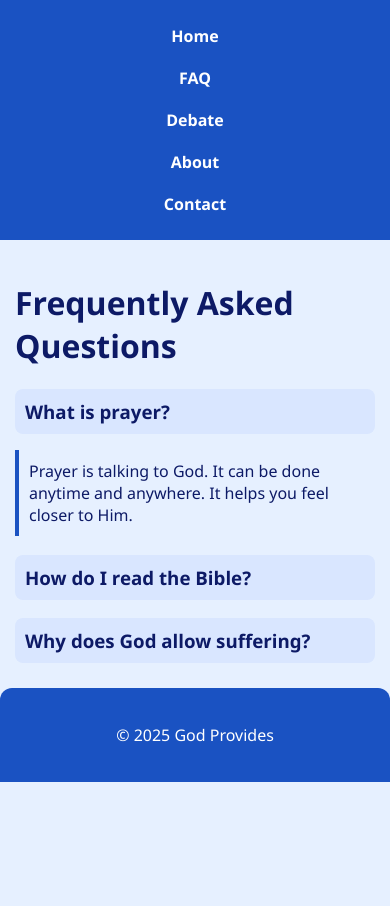
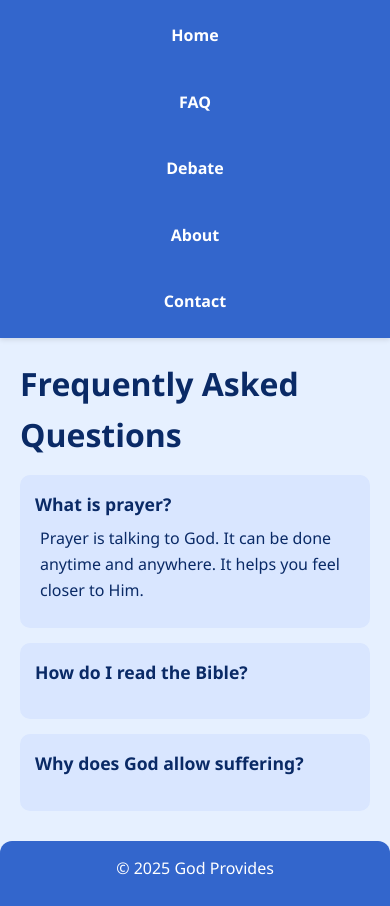
Before and after one commit to GodProvides/ChristianFAQs, a plain HTML site: page faq.html in a window 390 px wide. Both pictures are taken after a click on the element "What is prayer?". Before the commit the page ends 844 px from the top, so only its background shows below. Drawn offline with Linux system fonts and the light colour scheme.

Commit message:
Update style.css

```diff
--- a/css/style.css
+++ b/css/style.css
@@ -1,136 +1,176 @@
-/* ===========================
-   General Styles
-=========================== */
-body {
+/* =========================
+   Base Styles
+========================= */
+* {
   margin: 0;
+  padding: 0;
+  box-sizing: border-box;
   font-family: 'Segoe UI', Tahoma, Geneva, Verdana, sans-serif;
-    background-color: #e6f0ff; /* light blue background */
-    color: #0d1a66; /* dark blue text for readability */
 }
 
-a {
-    text-decoration: none;
-    color: #1a73e8; /* brighter blue for links */
+body {
+  background-color: #e6f0ff; /* light blue background */
+  color: #0a2a66; /* dark blue text */
+  line-height: 1.6;
 }
 
+/* =========================
+   Header & Navigation
+========================= */
 header {
-    background-color: #1a52c2; /* medium blue header */
+  background-color: #3366cc;
   padding: 15px 0;
+  box-shadow: 0 2px 5px rgba(0,0,0,0.1);
 }
 
 header nav ul {
   display: flex;
   justify-content: center;
   list-style: none;
-    margin: 0;
-    padding: 0;
-}
-
-header nav ul li {
-    margin: 0 20px;
+  gap: 25px;
+  flex-wrap: wrap;
 }
 
 header nav ul li a {
-    color: #ffffff;
-    font-weight: bold;
-    transition: color 0.3s ease;
+  color: #fff;
+  text-decoration: none;
+  font-weight: 600;
+  padding: 8px 15px;
+  border-radius: 5px;
+  transition: all 0.3s ease;
 }
 
 header nav ul li a:hover {
-    color: #ffcc00; /* subtle highlight on hover */
+  background-color: #2851a3;
+  transform: translateY(-2px);
+  box-shadow: 0 4px 8px rgba(0,0,0,0.2);
 }
 
+/* =========================
+   Main Sections
+========================= */
 main {
-    padding: 30px 20px;
-    max-width: 1000px;
-    margin: 0 auto;
-}
-
-h1, h2, h3 {
-    color: #0d1a66;
+  max-width: 1200px;
+  margin: 20px auto;
+  padding: 0 20px;
 }
 
 section {
-    margin-bottom: 50px;
-    background-color: #ffffff; /* white sections for contrast */
-    padding: 20px;
+  background-color: #f0f5ff;
   border-radius: 12px;
-    box-shadow: 0px 4px 12px rgba(0,0,0,0.1);
+  padding: 25px;
+  margin-bottom: 25px;
+  box-shadow: 0 4px 10px rgba(0,0,0,0.05);
+  transition: all 0.3s ease;
 }
 
-/* ===========================
+section:hover {
+  transform: translateY(-3px);
+  box-shadow: 0 8px 20px rgba(0,0,0,0.15);
+}
+
+h1, h2 {
+  margin-bottom: 15px;
+  color: #0a2a66;
+}
+
+p {
+  margin-bottom: 10px;
+}
+
+/* =========================
    Video Section
-=========================== */
+========================= */
 #video-of-the-month iframe {
   width: 100%;
+  max-width: 100%;
   height: 315px;
-    border-radius: 8px;
-    border: none;
+  border-radius: 10px;
+  box-shadow: 0 6px 15px rgba(0,0,0,0.1);
+  transition: all 0.3s ease;
 }
 
-/* ===========================
+/* =========================
    Newsletter Section
-=========================== */
+========================= */
 #newsletter iframe {
   width: 100%;
+  max-width: 640px;
   height: 600px;
-    border: none;
-    border-radius: 8px;
-    transform: none !important;      /* prevent scaling */
-    transition: none !important;     /* prevent hover blur */
+  border-radius: 10px;
+  box-shadow: 0 6px 15px rgba(0,0,0,0.1);
+  transform: none !important; /* removes hover scaling */
+  transition: none !important; /* removes hover effect */
 }
 
-/* ===========================
+/* =========================
    FAQ Section
-=========================== */
-.faq-item h3 {
+========================= */
+.faq-item {
+  background-color: #d9e6ff;
+  padding: 15px;
+  margin-bottom: 15px;
+  border-radius: 10px;
   cursor: pointer;
-    padding: 10px;
-    background-color: #d9e6ff;
-    border-radius: 8px;
-    margin-bottom: 5px;
-    transition: background-color 0.3s ease;
+  transition: all 0.3s ease;
 }
 
-.faq-item h3:hover {
-    background-color: #b3ccff;
+.faq-item:hover {
+  background-color: #c0d4ff;
+}
+
+.faq-item h3 {
+  margin-bottom: 8px;
+  font-size: 1.1rem;
 }
 
 .faq-item .answer {
-    display: none;
-    padding: 10px;
-    border-left: 4px solid #1a52c2;
-    margin-bottom: 10px;
+  max-height: 0;
+  overflow: hidden;
+  transition: max-height 0.4s ease;
+  padding-left: 5px;
 }
 
 .faq-item .answer.show {
-    display: block;
+  max-height: 200px;
 }
 
-/* ===========================
-   Debate / Comment Section
-=========================== */
-.commninja_component {
-    width: 100%;
-    max-width: 800px;
-    margin: 0 auto;
+/* =========================
+   Buttons
+========================= */
+button, input[type="submit"] {
+  background-color: #3366cc;
+  color: #fff;
+  border: none;
+  border-radius: 8px;
+  padding: 10px 18px;
+  font-size: 1rem;
+  cursor: pointer;
+  transition: all 0.3s ease;
 }
 
-/* ===========================
+button:hover, input[type="submit"]:hover {
+  background-color: #2851a3;
+  transform: translateY(-2px);
+  box-shadow: 0 4px 8px rgba(0,0,0,0.2);
+}
+
+/* =========================
    Footer
-=========================== */
+========================= */
 footer {
+  background-color: #3366cc;
+  color: #fff;
   text-align: center;
-    padding: 20px;
-    background-color: #1a52c2;
-    color: #ffffff;
+  padding: 15px 0;
+  margin-top: 30px;
   border-top-left-radius: 12px;
   border-top-right-radius: 12px;
 }
 
-/* ===========================
+/* =========================
    Mobile Responsiveness
-=========================== */
+========================= */
 @media (max-width: 768px) {
   header nav ul {
     flex-direction: column;
@@ -138,15 +178,14 @@ footer {
   }
 
   header nav ul li {
-        margin: 10px 0;
+    margin: 8px 0;
   }
 
-    #video-of-the-month iframe,
-    #newsletter iframe {
-        height: auto;
+  #video-of-the-month iframe {
+    height: 220px;
   }
 
-    main {
-        padding: 20px 15px;
+  #newsletter iframe {
+    height: 500px;
   }
 }
```
Lines whose indentation alone changed are shown as unchanged.
